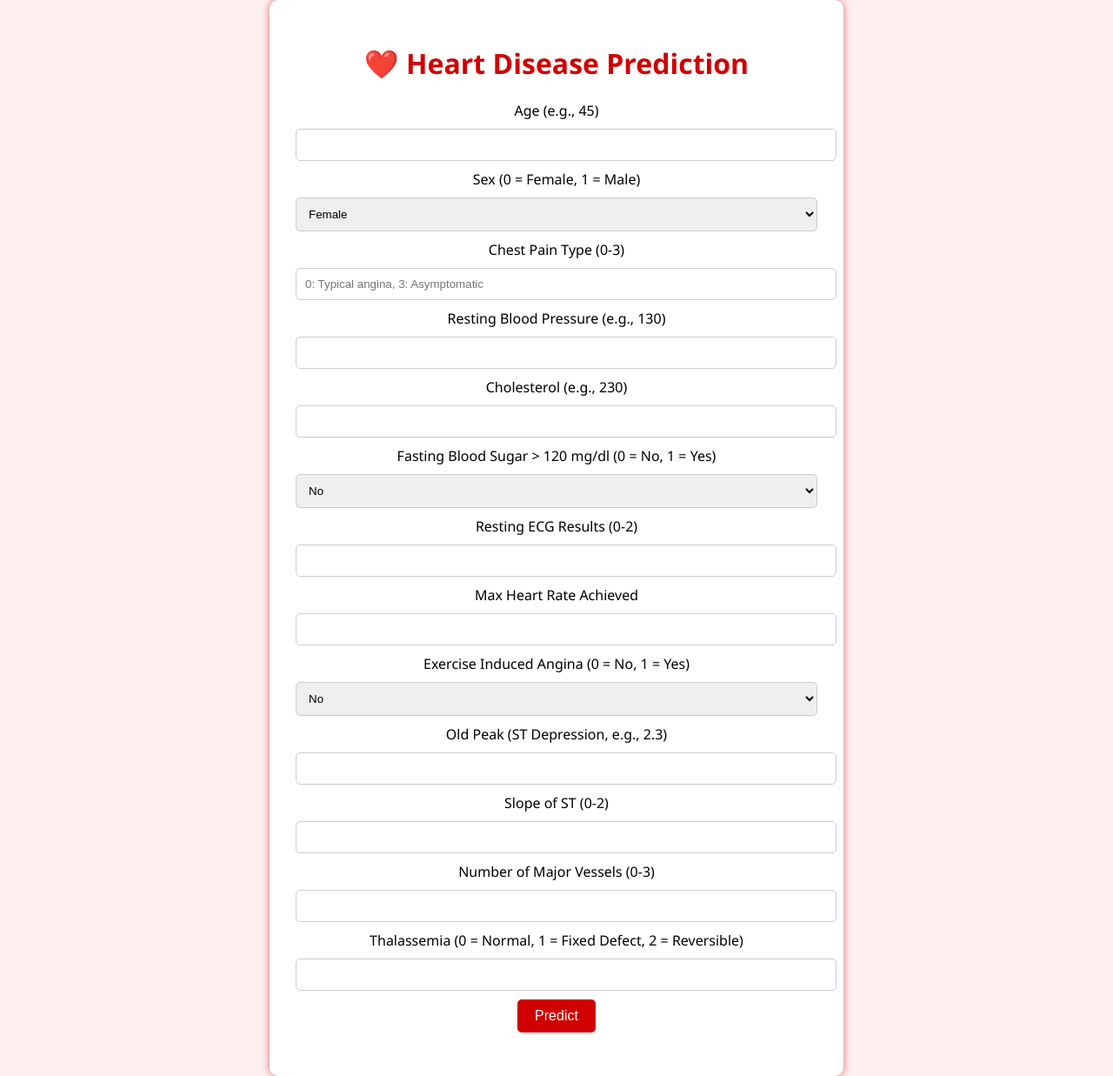
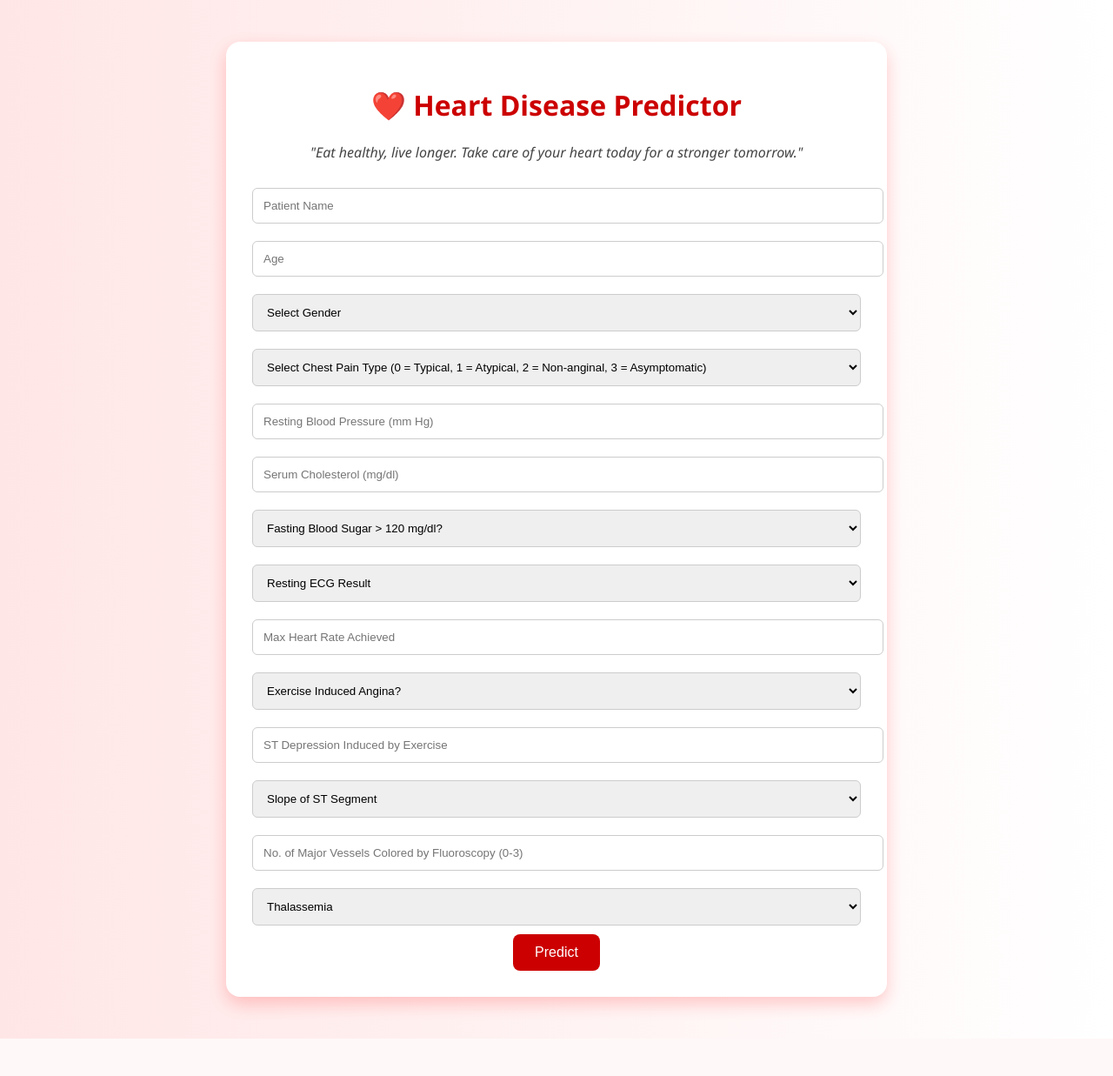
Before and after one commit to 1536117786/Heart-disease-, a Flask app: page / in a window 1280 px wide. Shown: the whole page at 87% size. After the commit the page ends 1194 px from the top, so only its background shows below. Run offline with Flask 3, Linux system fonts and the light colour scheme; parts of the project's set-up code (start-up, migrations or seed data) failed here and were passed over.

Commit message:
Updated web interface with heart-themed styling and user-friendly inputs

```diff
--- a/templates/index.html
+++ b/templates/index.html
@@ -2,131 +2,128 @@
 <html lang="en">
 <head>
     <meta charset="UTF-8">
-    <title>Heart Disease Prediction</title>
+    <title>❤️ Heart Disease Prediction</title>
     <style>
         body {
             font-family: 'Segoe UI', sans-serif;
-            background: #fff0f0;
-            margin: 0;
-            padding: 0;
+            background: linear-gradient(to right, #ffe6e6, #fff);
+            padding: 40px;
             text-align: center;
         }
         .container {
-            max-width: 600px;
+            max-width: 700px;
             margin: auto;
+            padding: 30px;
             background: #ffffff;
-            padding: 30px;
-            border-radius: 10px;
-            box-shadow: 0px 0px 10px #d46a6a;
+            border-radius: 16px;
+            box-shadow: 0 8px 20px rgba(255, 0, 0, 0.2);
         }
         h1 {
-            color: #d10000;
+            color: #cc0000;
+        }
+        .quote {
+            font-size: 16px;
+            margin-bottom: 20px;
+            color: #444;
+            font-style: italic;
         }
         input, select {
             width: 100%;
-            padding: 10px;
+            padding: 12px;
             margin: 10px 0;
             border: 1px solid #ccc;
-            border-radius: 5px;
+            border-radius: 6px;
         }
         button {
-            background-color: #d10000;
+            padding: 12px 25px;
+            background: #cc0000;
             color: white;
-            padding: 10px 20px;
             border: none;
-            border-radius: 5px;
+            border-radius: 8px;
+            cursor: pointer;
             font-size: 16px;
-            cursor: pointer;
         }
         .result {
             margin-top: 20px;
+            font-size: 20px;
             font-weight: bold;
-            color: #d10000;
-        }
-        .language {
-            float: right;
-            margin-top: -50px;
+            color: green;
         }
     </style>
 </head>
 <body>
     <div class="container">
-        <h1>❤️ Heart Disease Prediction</h1>
-        <form id="predictionForm">
-            <label>Age (e.g., 45)</label>
-            <input type="number" name="age" required>
+        <h1>❤️ Heart Disease Predictor</h1>
+        <p class="quote">"Eat healthy, live longer. Take care of your heart today for a stronger tomorrow."</p>
 
-            <label>Sex (0 = Female, 1 = Male)</label>
+        <form method="POST" action="/predict">
+            <input type="text" name="name" placeholder="Patient Name">
+
+            <input type="number" name="age" placeholder="Age">
+
             <select name="sex">
+                <option disabled selected>Select Gender</option>
+                <option value="1">Male</option>
                 <option value="0">Female</option>
-                <option value="1">Male</option>
             </select>
 
-            <label>Chest Pain Type (0-3)</label>
-            <input type="number" name="cp" placeholder="0: Typical angina, 3: Asymptomatic">
-
-            <label>Resting Blood Pressure (e.g., 130)</label>
-            <input type="number" name="trestbps">
-
-            <label>Cholesterol (e.g., 230)</label>
-            <input type="number" name="chol">
-
-            <label>Fasting Blood Sugar > 120 mg/dl (0 = No, 1 = Yes)</label>
-            <select name="fbs">
-                <option value="0">No</option>
-                <option value="1">Yes</option>
+            <select name="cp">
+                <option disabled selected>Select Chest Pain Type (0 = Typical, 1 = Atypical, 2 = Non-anginal, 3 = Asymptomatic)</option>
+                <option value="0">Typical Angina</option>
+                <option value="1">Atypical Angina</option>
+                <option value="2">Non-Anginal Pain</option>
+                <option value="3">Asymptomatic</option>
             </select>
 
-            <label>Resting ECG Results (0-2)</label>
-            <input type="number" name="restecg">
+            <input type="number" name="trestbps" placeholder="Resting Blood Pressure (mm Hg)">
 
-            <label>Max Heart Rate Achieved</label>
-            <input type="number" name="thalach">
+            <input type="number" name="chol" placeholder="Serum Cholesterol (mg/dl)">
 
-            <label>Exercise Induced Angina (0 = No, 1 = Yes)</label>
-            <select name="exang">
+            <select name="fbs">
+                <option disabled selected>Fasting Blood Sugar > 120 mg/dl?</option>
+                <option value="1">Yes</option>
                 <option value="0">No</option>
-                <option value="1">Yes</option>
             </select>
 
-            <label>Old Peak (ST Depression, e.g., 2.3)</label>
-            <input type="number" step="any" name="oldpeak">
+            <select name="restecg">
+                <option disabled selected>Resting ECG Result</option>
+                <option value="0">Normal</option>
+                <option value="1">ST-T Abnormality</option>
+                <option value="2">Left Ventricular Hypertrophy</option>
+            </select>
 
-            <label>Slope of ST (0-2)</label>
-            <input type="number" name="slope">
+            <input type="number" name="thalach" placeholder="Max Heart Rate Achieved">
 
-            <label>Number of Major Vessels (0-3)</label>
-            <input type="number" name="ca">
+            <select name="exang">
+                <option disabled selected>Exercise Induced Angina?</option>
+                <option value="1">Yes</option>
+                <option value="0">No</option>
+            </select>
 
-            <label>Thalassemia (0 = Normal, 1 = Fixed Defect, 2 = Reversible)</label>
-            <input type="number" name="thal">
+            <input type="number" step="any" name="oldpeak" placeholder="ST Depression Induced by Exercise">
+
+            <select name="slope">
+                <option disabled selected>Slope of ST Segment</option>
+                <option value="0">Upsloping</option>
+                <option value="1">Flat</option>
+                <option value="2">Downsloping</option>
+            </select>
+
+            <input type="number" name="ca" placeholder="No. of Major Vessels Colored by Fluoroscopy (0-3)">
+
+            <select name="thal">
+                <option disabled selected>Thalassemia</option>
+                <option value="1">Fixed Defect</option>
+                <option value="2">Reversible Defect</option>
+                <option value="0">Normal</option>
+            </select>
 
             <button type="submit">Predict</button>
         </form>
-        <div class="result" id="resultText"></div>
+
+        {% if prediction_text %}
+            <div class="result">{{ prediction_text }}</div>
+        {% endif %}
     </div>
-
-    <script>
-        document.getElementById('predictionForm').addEventListener('submit', function(e) {
-            e.preventDefault();
-            const formData = new FormData(e.target);
-            const jsonData = {};
-            formData.forEach((value, key) => jsonData[key] = parseFloat(value));
-
-            fetch('/predict', {
-                method: 'POST',
-                headers: {'Content-Type': 'application/json'},
-                body: JSON.stringify(jsonData)
-            })
-            .then(res => res.json())
-            .then(data => {
-                const result = data.prediction === 1
-                    ? "⚠️ High Risk of Heart Disease"
-                    : "✅ Low Risk of Heart Disease";
-                document.getElementById('resultText').innerText = result;
-            })
-            .catch(err => console.error(err));
-        });
-    </script>
 </body>
 </html>
```
